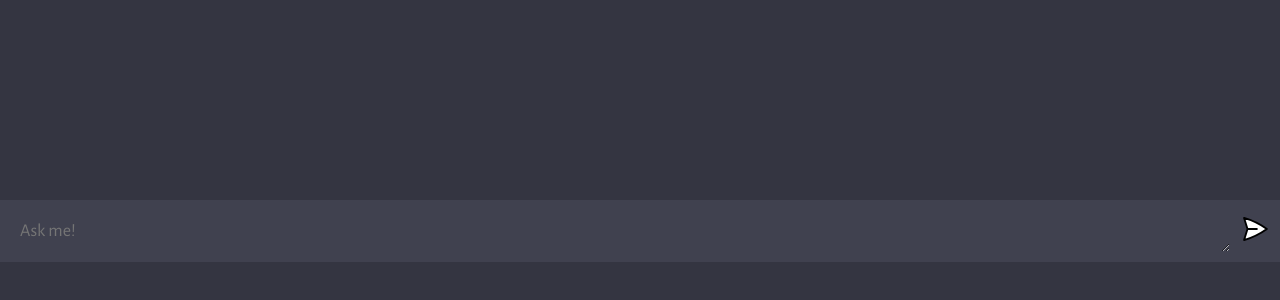
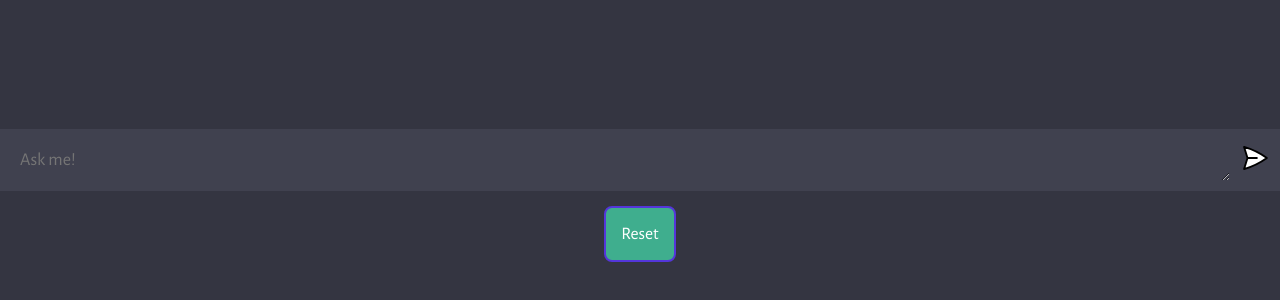
Before and after one commit to barksanto/OpenAIHelper, a website built with Vite: page client/index.html in a window 1280 px wide. Shown: the part 458-758 px from the top of the page. Built offline with nearby package versions, Linux system fonts and the light colour scheme.

Commit message:
reload window button- reset

```diff
--- a/client/index.html
+++ b/client/index.html
@@ -15,7 +15,9 @@
       <form action="">
         <textarea name="prompt" id="" cols="1" rows="1" placeholder="Ask me!" style="resize: vertical;"></textarea>
         <button type="submit"><img src="assets/send.svg" alt=""></button>
+
       </form>
+      <button class="resetButton">Reset</button>
 
     </div>
     <script type="module" src="./script.js"></script>
--- a/client/script.js
+++ b/client/script.js
@@ -125,3 +125,8 @@ form.addEventListener("keyup", (e) => {
     handleSubmit(e)
   }
 })
+
+document.querySelector(".resetButton").addEventListener("click", () => {
+  location.reload()
+  return
+})
--- a/client/style.css
+++ b/client/style.css
@@ -162,3 +162,13 @@ form img {
   width: 30px;
   height: 30px;
 }
+
+.resetButton{
+  color: white;
+  border: 2px solid #5436da;
+  background-color: #3fae8e;
+  padding: 15px;
+  margin-top: 15px;
+  font-size: 1.1rem;
+  border-radius: 8px;
+}
```
